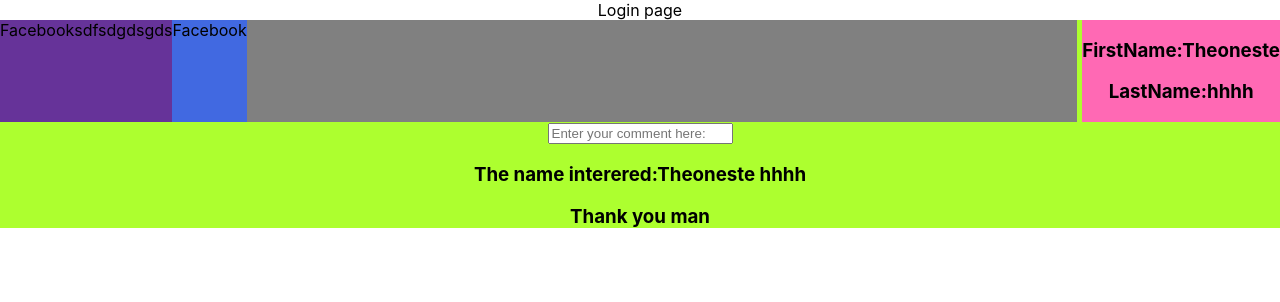
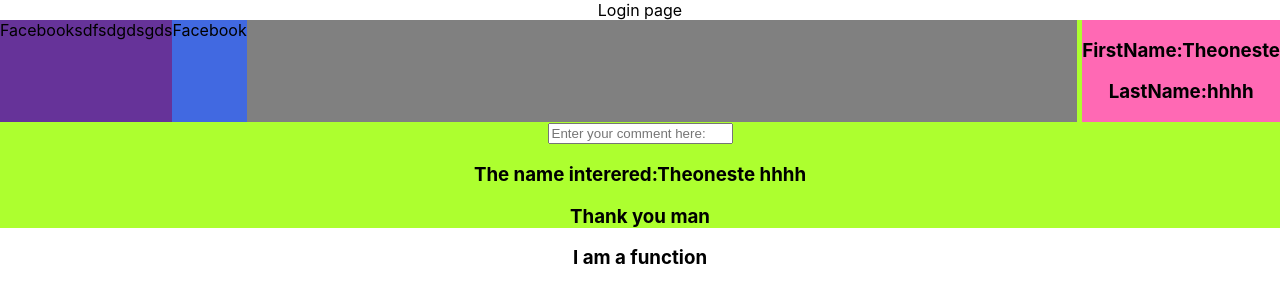
Before and after one commit to Theoneste1/myprojectOne, a React (Create React App) app: page / in a window 1280 px wide. Shown: the top 302 px of the page. Built offline with nearby package versions, Linux system fonts and the light colour scheme.

Commit message:
I can work with the props in react

```diff
--- a/src/App.js
+++ b/src/App.js
@@ -2,6 +2,7 @@ import React,{Component}from 'react';
 import './App.css';
 // import Myprofile from './components/Myprofile/Myprofile';
 import Login from './components/login/Login';
+import Myfunction from './components/Myfunction/Myfuction';
 
 class App extends Component{
 
@@ -12,6 +13,7 @@ class App extends Component{
        {/* <Myprofile fname="gggg" lname="zzzz"/>
        <Myprofile fname="ffff" lname="jjjjj"/> */}
         <Login fname='Theoneste' lname='hhhh'/>
+        <Myfunction/>
 
 
 
--- /dev/null
+++ b/src/components/Myfunction/Myfuction.js
@@ -0,0 +1,10 @@
+import React,{Component}from 'react'
+
+
+ function Myfunction()
+ {
+     return(
+<h3>I am a function</h3>
+     );
+}
+ export default Myfunction
```
Also changed, not shown: src/components/Myfunction/Myfunction.css (added).
